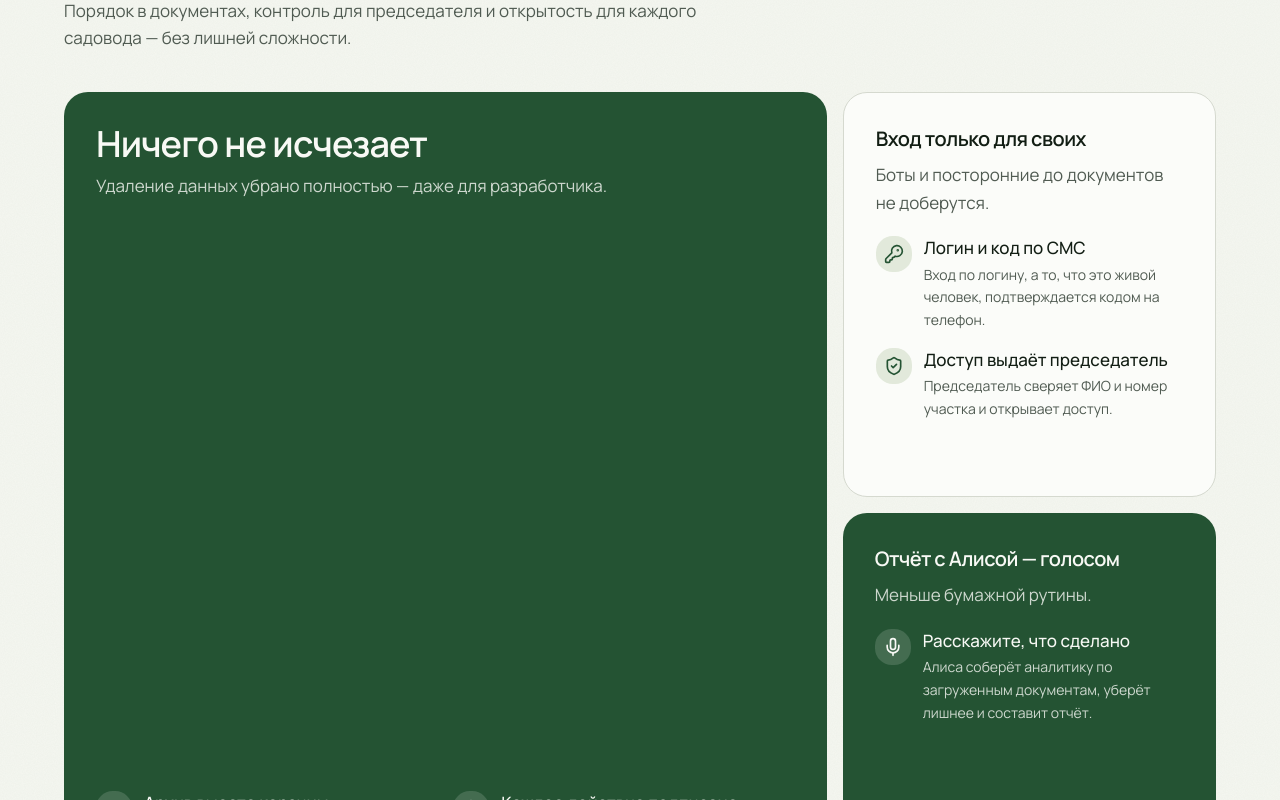
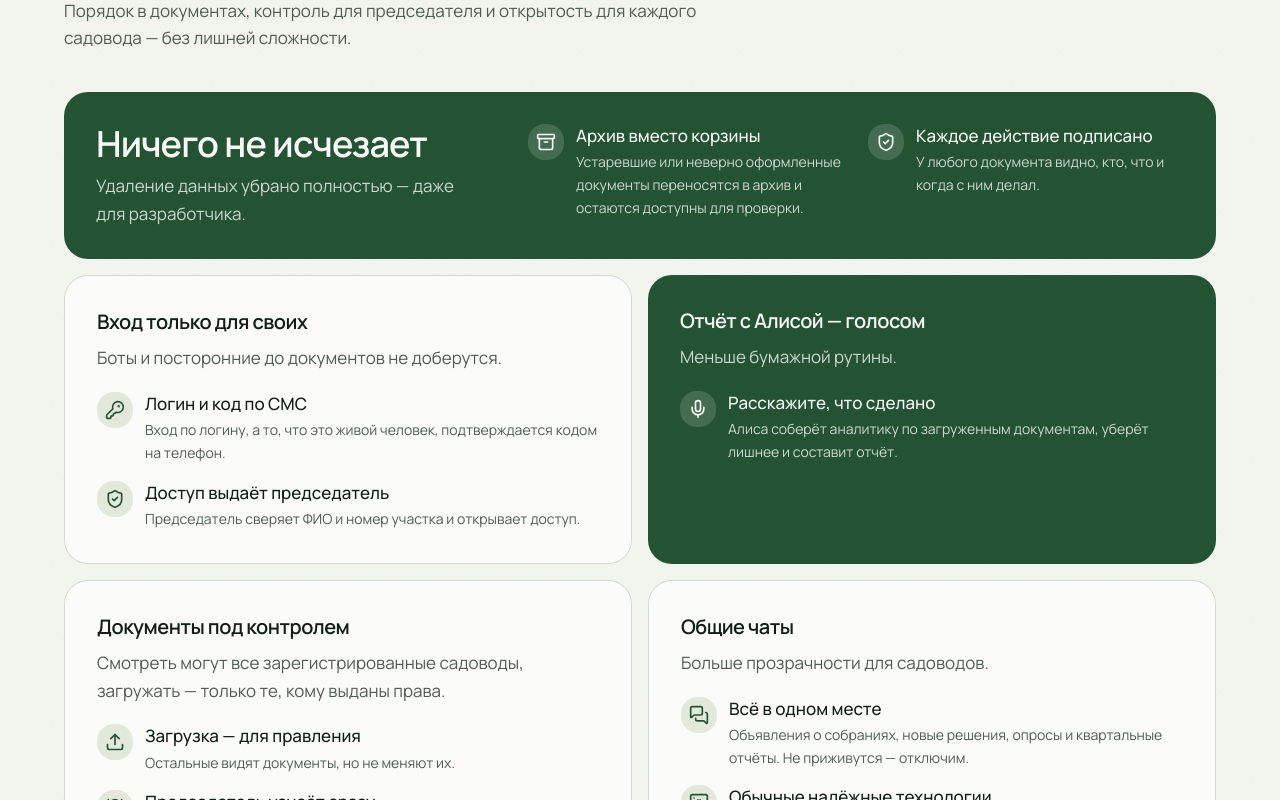
Before and after one commit to Olya1114/visitka-snt, a Next.js app: page / in a window 1280 px wide. Shown: the part 1040-1840 px from the top of the page. Built offline with nearby package versions, Linux system fonts and the light colour scheme.

Commit message:
feat: update AboutApp component layout and tile classes

```diff
--- a/components/about-app.tsx
+++ b/components/about-app.tsx
@@ -26,7 +26,7 @@ const TILES: Tile[] = [
     title: "Ничего не исчезает",
     lead: "Удаление данных убрано полностью — даже для разработчика.",
     tone: "primary",
-    className: "md:col-span-4 md:row-span-2",
+    className: "md:col-span-6 md:flex-row md:items-start md:justify-between md:gap-12",
     features: [
       {
         icon: Archive,
@@ -44,7 +44,7 @@ const TILES: Tile[] = [
     title: "Вход только для своих",
     lead: "Боты и посторонние до документов не доберутся.",
     tone: "card",
-    className: "md:col-span-2",
+    className: "md:col-span-3",
     features: [
       {
         icon: KeyRound,
@@ -62,7 +62,7 @@ const TILES: Tile[] = [
     title: "Отчёт с Алисой — голосом",
     lead: "Меньше бумажной рутины.",
     tone: "stamp",
-    className: "md:col-span-2",
+    className: "md:col-span-3",
     features: [
       {
         icon: Mic,
@@ -134,7 +134,7 @@ export function AboutApp() {
           </p>
         </div>
 
-        <div className="grid grid-cols-1 gap-3 md:auto-rows-fr md:grid-cols-6 md:gap-4">
+        <div className="grid grid-cols-1 gap-3 md:grid-cols-6 md:gap-4">
           {TILES.map((tile) => {
             const dark = tile.tone !== "card"
             return (
@@ -142,7 +142,7 @@ export function AboutApp() {
                 key={tile.title}
                 className={cn("bento-tile flex flex-col gap-5 rounded-3xl p-6 md:p-8", TONES[tile.tone], tile.className)}
               >
-                <div className="flex flex-col gap-2">
+                <div className={cn("flex flex-col gap-2", tile.tone === "primary" && "md:max-w-sm md:shrink-0")}>
                   <h3
                     className={cn(
                       "text-balance font-semibold tracking-tight",
@@ -155,7 +155,7 @@ export function AboutApp() {
                     {tile.lead}
                   </p>
                 </div>
-                <ul className={cn("flex flex-col gap-4", tile.tone === "primary" && "mt-auto md:grid md:grid-cols-2")}>
+                <ul className={cn("flex flex-col gap-4", tile.tone === "primary" && "md:grid md:flex-1 md:grid-cols-2 md:gap-6")}>
                   {tile.features.map((f) => (
                     <li key={f.title} className="flex gap-3">
                       <span
```
